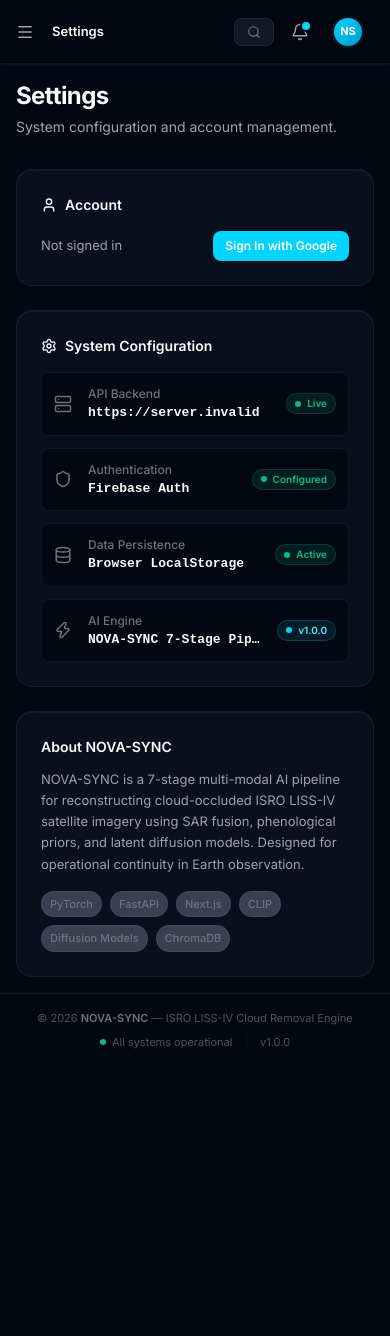
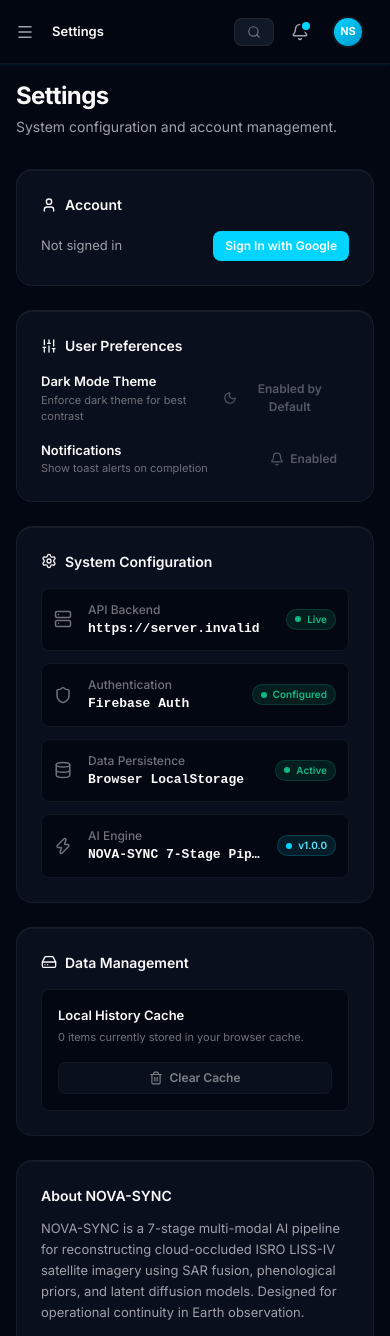
Before and after one commit to Arpit312/ISRO-AI, a Next.js app in the folder frontend/: page /settings in a window 390 px wide. Shown: the top 1336 px of the page. Before the commit the page ends 1067 px from the top, so only its background shows below. Built offline with nearby package versions, Linux system fonts and the light colour scheme; no server answers.

Commit message:
feat: upgrade history page with responsiveness and recent delete, expand settings page

```diff
--- a/frontend/src/app/history/page.tsx
+++ b/frontend/src/app/history/page.tsx
@@ -27,10 +27,12 @@
   const history = useAppStore((state) => state.history);
   const removeFromHistory = useAppStore((state) => state.removeFromHistory);
   const clearHistory = useAppStore((state) => state.clearHistory);
+  const clearRecentHistory = useAppStore((state) => state.clearRecentHistory);
 
   const [searchQuery, setSearchQuery] = useState("");
   const [selectedResult, setSelectedResult] = useState<ProcessingResult | null>(null);
   const [sortBy, setSortBy] = useState<"newest" | "oldest" | "quality">("newest");
+  const [showClearMenu, setShowClearMenu] = useState(false);
 
   const filteredHistory = useMemo(() => {
     let results = [...history];
@@ -81,15 +83,43 @@
           </p>
         </div>
         {history.length > 0 && (
+          <div className="relative">
             <Button
               variant="ghost"
               size="sm"
-            onClick={clearHistory}
+              onClick={() => setShowClearMenu(!showClearMenu)}
               icon={<Trash2 size={14} />}
               className="text-[var(--color-error)] hover:text-[var(--color-error)] hover:bg-[var(--color-error-subtle)]"
             >
-            Clear All
+              Clear History <ChevronDown size={14} className={cn("transition-transform", showClearMenu && "rotate-180")} />
             </Button>
+
+            {showClearMenu && (
+              <>
+                <div className="fixed inset-0 z-40" onClick={() => setShowClearMenu(false)} />
+                <div className="absolute right-0 mt-2 w-48 rounded-[var(--radius-md)] glass-elevated border border-[var(--color-border)] shadow-[var(--shadow-lg)] z-50 animate-scale-in overflow-hidden">
+                  <button
+                    className="w-full text-left px-4 py-2.5 text-[13px] font-medium text-[var(--color-text-secondary)] hover:bg-[var(--color-surface-hover)] hover:text-[var(--color-text-primary)] transition-colors border-b border-[var(--color-border)]"
+                    onClick={() => { clearRecentHistory(24); setShowClearMenu(false); }}
+                  >
+                    Clear Last 24 Hours
+                  </button>
+                  <button
+                    className="w-full text-left px-4 py-2.5 text-[13px] font-medium text-[var(--color-text-secondary)] hover:bg-[var(--color-surface-hover)] hover:text-[var(--color-text-primary)] transition-colors border-b border-[var(--color-border)]"
+                    onClick={() => { clearRecentHistory(168); setShowClearMenu(false); }}
+                  >
+                    Clear Last 7 Days
+                  </button>
+                  <button
+                    className="w-full text-left px-4 py-2.5 text-[13px] font-bold text-[var(--color-error)] hover:bg-[var(--color-error-subtle)] transition-colors"
+                    onClick={() => { clearHistory(); setShowClearMenu(false); }}
+                  >
+                    Clear All Data
+                  </button>
+                </div>
+              </>
+            )}
+          </div>
         )}
       </div>
 
@@ -179,8 +209,9 @@
                     `stagger-${Math.min(idx + 1, 8)}`
                   )}
                 >
-                  <div className="flex items-center gap-4 p-4">
+                  <div className="flex flex-col sm:flex-row sm:items-center gap-4 p-4">
                     {}
+                    <div className="flex items-center gap-4 w-full sm:w-auto">
                       <div className="w-16 h-16 rounded-[var(--radius-md)] overflow-hidden border border-[var(--color-border)] shrink-0 bg-[var(--color-surface-elevated)]">
                         {result.inputPreview ? (
                           <img
@@ -196,7 +227,29 @@
                       </div>
 
                       {}
-                    <div className="flex-1 min-w-0">
+                      <div className="flex-1 min-w-0 sm:hidden">
+                        <div className="flex items-center gap-2 mb-1">
+                          <p className="text-[13px] font-semibold text-[var(--color-text-primary)] truncate">
+                            {result.fileName}
+                          </p>
+                        </div>
+                        <div className="flex flex-wrap items-center gap-2 text-[11px]">
+                          <Badge variant={cloudTypeBadge(result.cloudType)} size="sm">
+                            {result.cloudType}
+                          </Badge>
+                          <span
+                            className="flex items-center gap-1 font-semibold"
+                            style={{ color: quality.color }}
+                          >
+                            <Shield size={11} />
+                            {result.qualityScore.toFixed(1)}%
+                          </span>
+                        </div>
+                      </div>
+                    </div>
+
+                    {}
+                    <div className="hidden sm:block flex-1 min-w-0">
                       <div className="flex items-center gap-2 mb-1">
                         <p className="text-[13px] font-semibold text-[var(--color-text-primary)] truncate">
                           {result.fileName}
@@ -205,7 +258,7 @@
                           {result.cloudType}
                         </Badge>
                       </div>
-                      <div className="flex items-center gap-4 text-[11px] text-[var(--color-text-tertiary)]">
+                      <div className="flex flex-wrap items-center gap-4 text-[11px] text-[var(--color-text-tertiary)]">
                         <span className="flex items-center gap-1">
                           <Calendar size={11} />
                           {formatDate(result.timestamp)}
@@ -225,7 +278,14 @@
                     </div>
 
                     {}
-                    <div className="flex items-center gap-1 shrink-0">
+                    <div className="flex items-center justify-between sm:justify-end w-full sm:w-auto gap-1 shrink-0 pt-2 sm:pt-0 border-t sm:border-t-0 border-[var(--color-border)]">
+                      <div className="sm:hidden flex items-center gap-4 text-[11px] text-[var(--color-text-tertiary)]">
+                        <span className="flex items-center gap-1">
+                          <Calendar size={11} />
+                          {formatDate(result.timestamp).split(',')[0]}
+                        </span>
+                      </div>
+                      <div className="flex gap-1">
                         <button
                           onClick={() => setSelectedResult(result)}
                           className="p-2 rounded-[var(--radius-md)] text-[var(--color-text-tertiary)] hover:text-[var(--color-primary)] hover:bg-[var(--color-primary-subtle)] transition-colors"
@@ -240,6 +300,7 @@
                         >
                           <Trash2 size={16} />
                         </button>
+                      </div>
                     </div>
                   </div>
                 </div>
--- a/frontend/src/app/settings/page.tsx
+++ b/frontend/src/app/settings/page.tsx
@@ -15,10 +15,18 @@
   ExternalLink,
   LogOut,
   User,
+  Sliders,
+  Moon,
+  Bell,
+  HardDrive,
+  Trash2,
 } from "lucide-react";
+import { useAppStore } from "@/store/appStore";
 
 export default function SettingsPage() {
   const { user, loading, isConfigured, signIn, signOut } = useAuth();
+  const history = useAppStore((state) => state.history);
+  const clearHistory = useAppStore((state) => state.clearHistory);
 
   const configItems = [
     {
@@ -109,6 +117,31 @@
           )}
         </div>
 
+        {/* User Preferences */}
+        <div className="rounded-[var(--radius-xl)] glass bg-[var(--color-surface)]/20 p-6 animate-fade-in-up stagger-1">
+          <h2 className="text-[14px] font-semibold text-[var(--color-text-primary)] mb-4 flex items-center gap-2">
+            <Sliders size={16} />
+            User Preferences
+          </h2>
+
+          <div className="space-y-4">
+            <div className="flex items-center justify-between">
+              <div>
+                <p className="text-[13px] font-semibold text-[var(--color-text-primary)]">Dark Mode Theme</p>
+                <p className="text-[11px] text-[var(--color-text-tertiary)]">Enforce dark theme for best contrast</p>
+              </div>
+              <Button variant="ghost" size="sm" icon={<Moon size={14} />} disabled>Enabled by Default</Button>
+            </div>
+            <div className="flex items-center justify-between">
+              <div>
+                <p className="text-[13px] font-semibold text-[var(--color-text-primary)]">Notifications</p>
+                <p className="text-[11px] text-[var(--color-text-tertiary)]">Show toast alerts on completion</p>
+              </div>
+              <Button variant="ghost" size="sm" icon={<Bell size={14} />} disabled>Enabled</Button>
+            </div>
+          </div>
+        </div>
+
         {}
         <div className="rounded-[var(--radius-xl)] glass bg-[var(--color-surface)]/20 p-6 animate-fade-in-up stagger-2">
           <h2 className="text-[14px] font-semibold text-[var(--color-text-primary)] mb-4 flex items-center gap-2">
@@ -141,8 +174,39 @@
           </div>
         </div>
 
+        {/* Data Management */}
+        <div className="rounded-[var(--radius-xl)] glass bg-[var(--color-surface)]/20 p-6 animate-fade-in-up stagger-3">
+          <h2 className="text-[14px] font-semibold text-[var(--color-text-primary)] mb-4 flex items-center gap-2">
+            <HardDrive size={16} />
+            Data Management
+          </h2>
+
+          <div className="flex flex-col sm:flex-row items-start sm:items-center justify-between gap-4 p-4 rounded-[var(--radius-md)] bg-[var(--color-bg)] border border-[var(--color-border)]">
+            <div className="space-y-1">
+              <p className="text-[13px] font-semibold text-[var(--color-text-primary)]">Local History Cache</p>
+              <p className="text-[11px] text-[var(--color-text-tertiary)]">
+                {history.length} items currently stored in your browser cache.
+              </p>
+            </div>
+            <Button
+              variant="secondary"
+              size="sm"
+              icon={<Trash2 size={14} />}
+              onClick={() => {
+                if (confirm("Are you sure you want to delete all local history data?")) {
+                  clearHistory();
+                }
+              }}
+              className="text-[var(--color-error)] hover:text-[var(--color-error)] hover:bg-[var(--color-error-subtle)] w-full sm:w-auto shrink-0"
+              disabled={history.length === 0}
+            >
+              Clear Cache
+            </Button>
+          </div>
+        </div>
+
         {}
-        <div className="rounded-[var(--radius-xl)] glass bg-[var(--color-surface)]/20 p-6 animate-fade-in-up stagger-3">
+        <div className="rounded-[var(--radius-xl)] glass bg-[var(--color-surface)]/20 p-6 animate-fade-in-up stagger-4">
           <h2 className="text-[14px] font-semibold text-[var(--color-text-primary)] mb-3">
             About NOVA-SYNC
           </h2>
--- a/frontend/src/store/appStore.ts
+++ b/frontend/src/store/appStore.ts
@@ -12,6 +12,7 @@
   addToHistory: (result: ProcessingResult) => void;
   removeFromHistory: (id: string) => void;
   clearHistory: () => void;
+  clearRecentHistory: (hours: number) => void;
 
   currentResult: ProcessingResult | null;
   setCurrentResult: (result: ProcessingResult | null) => void;
@@ -42,6 +43,13 @@
           history: state.history.filter((r) => r.id !== id),
         })),
       clearHistory: () => set({ history: [] }),
+      clearRecentHistory: (hours) =>
+        set((state) => {
+          const cutoff = Date.now() - hours * 60 * 60 * 1000;
+          return {
+            history: state.history.filter((r) => r.timestamp < cutoff),
+          };
+        }),
 
       currentResult: null,
       setCurrentResult: (result) => set({ currentResult: result }),
```
Lines whose indentation alone changed are shown as unchanged.
